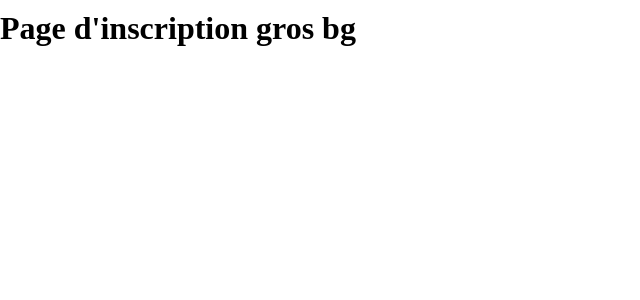
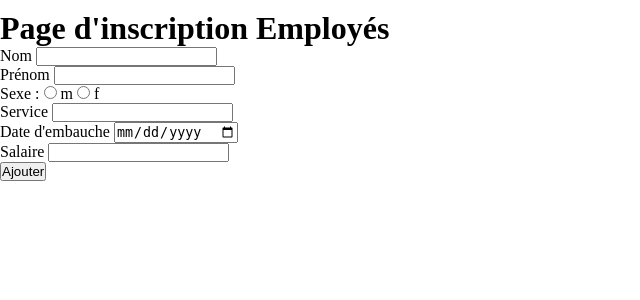
Before and after one commit to justineyg/git-dc, a PHP site: page /inscription.php in a window 1280 px wide. Shown: the part 84-384 px from the top of the page, without its empty margins (0-640 px from the left). Run offline with PHP 8.4, Linux system fonts and the light colour scheme.

Commit message:
modification inscription

```diff
--- a/inscription.php
+++ b/inscription.php
@@ -6,6 +6,52 @@
 </head>
 <body>
     <?php include('partials/menu.php'); ?>
-    <h1>Page d'inscription gros bg</h1>
+    <h1>Page d'inscription Employés</h1>
+
+    <form action="POST">
+
+    <p>
+		<label for="nom">Nom</label>
+		<input type="text" name="nom" id="nom">
+	</p>
+
+	<p>
+		<label for="prenom">Prénom</label>
+		<input type="text" name="duree" id="prenom">
+	</p>
+
+	<p>
+		Sexe :
+
+
+		<input type="radio" name="sexe" id="m" value="m">
+		<label for="m">m</label>
+
+
+		<input type="radio" name="sexe" id="f" value="f">
+		<label for="f">f</label>
+
+
+
+	<p>
+		<label for="service">Service</label>
+		<input name="text" id="service"></input>
+	</p>
+
+	<p>
+		<label for="date_embauche">Date d'embauche </label>
+		<input type="date" name="date_embauche" placeholder="La date d'embauche' au format YYYY-MM-JJ" id="date_embauche">
+	</p>
+
+    <p>
+		<label for="salaire">Salaire</label>
+		<input type="text" name="salaire" id="salaire">
+	</p>
+
+    <p>
+		<button type="submit">Ajouter</button>
+	</p>
+
+    </form>
 </body>
 </html>
```
